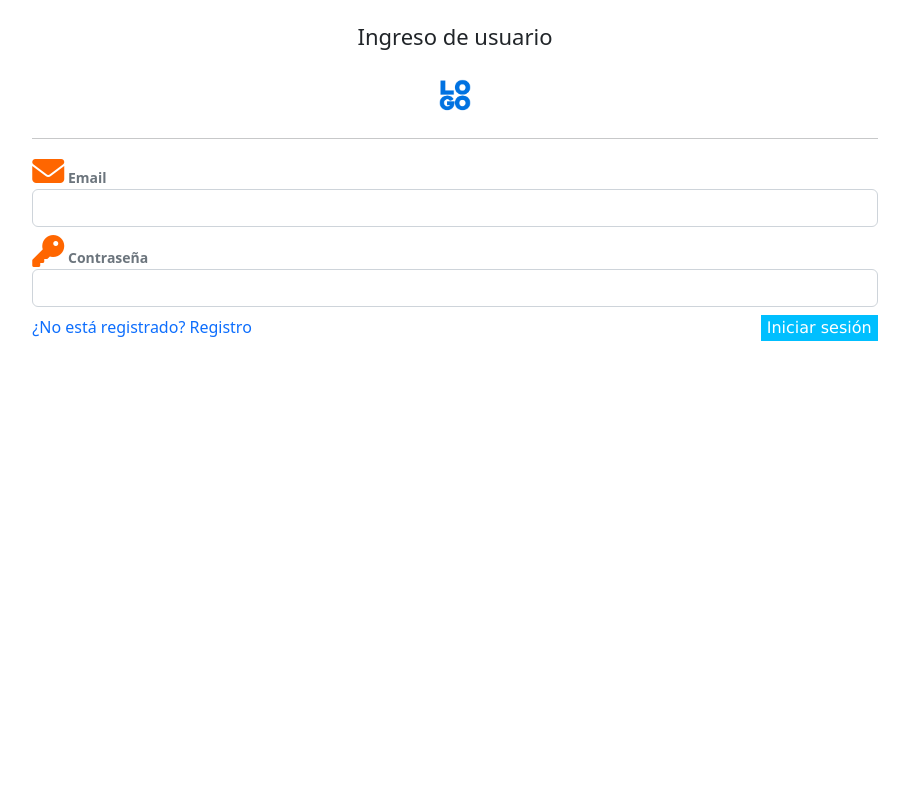
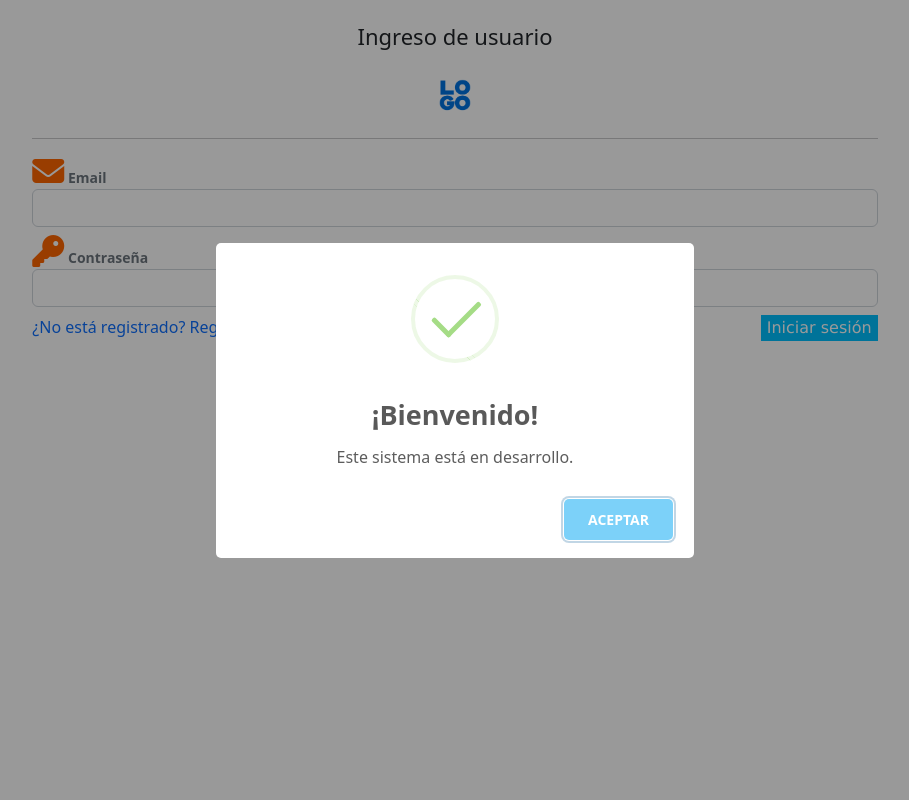
Before and after one commit to daragonp/application, a PHP site: page / in a window 1280 px wide. Shown: the whole page, without its empty margins (185-1094 px from the left). Run offline with PHP 8.4, Linux system fonts and the light colour scheme; a stand-in replaces the project's code that opens the database connection; some libraries are stand-ins or nearby versions.

Commit message:
Versión 0.1

```diff
--- a/index.php
+++ b/index.php
@@ -1,3 +1,12 @@
+<?php
+    include "conexion.php";
+    include "nowarning.php";
+    /* if(session_start()){
+        header('Location: dashboard.php');
+    }else{
+        header('Location: index.php');
+    } */
+?>
 <!DOCTYPE html>
 <html lang="es">
 <head>
@@ -34,5 +43,28 @@
 
         </div>
     </div>
+    <script src="https://unpkg.com/sweetalert/dist/sweetalert.min.js"></script>
+    <?php if($conectar){
+        echo "<script type='text/javascript'>
+                swal({
+                    title: '¡Bienvenido!',
+                    text: 'Este sistema está en desarrollo.',
+                    icon: 'success',
+                    button: 'ACEPTAR',
+                });
+            </script>";
+    }else{
+        echo "<script type='text/javascript'>
+                swal({
+                    title: '¡Error de conexión!',
+                    text: 'No hay conexión con la base de datos; por favor, contacte al administrador, puesto que si persiste el error, nada de lo que haga en este sistema, será guardado',
+                    icon: 'warning',
+                    button: 'ACEPTAR',
+                });
+            </script>";
+            //mysqli_close($conectar);
+    }
+
+    ?>
 </body>
 </html>
--- /dev/null
+++ b/nowarning.php
@@ -0,0 +1,3 @@
+<?php
+    error_reporting(0);
+?>
```
Also changed, not shown: login.php (+9 -1 lines).
